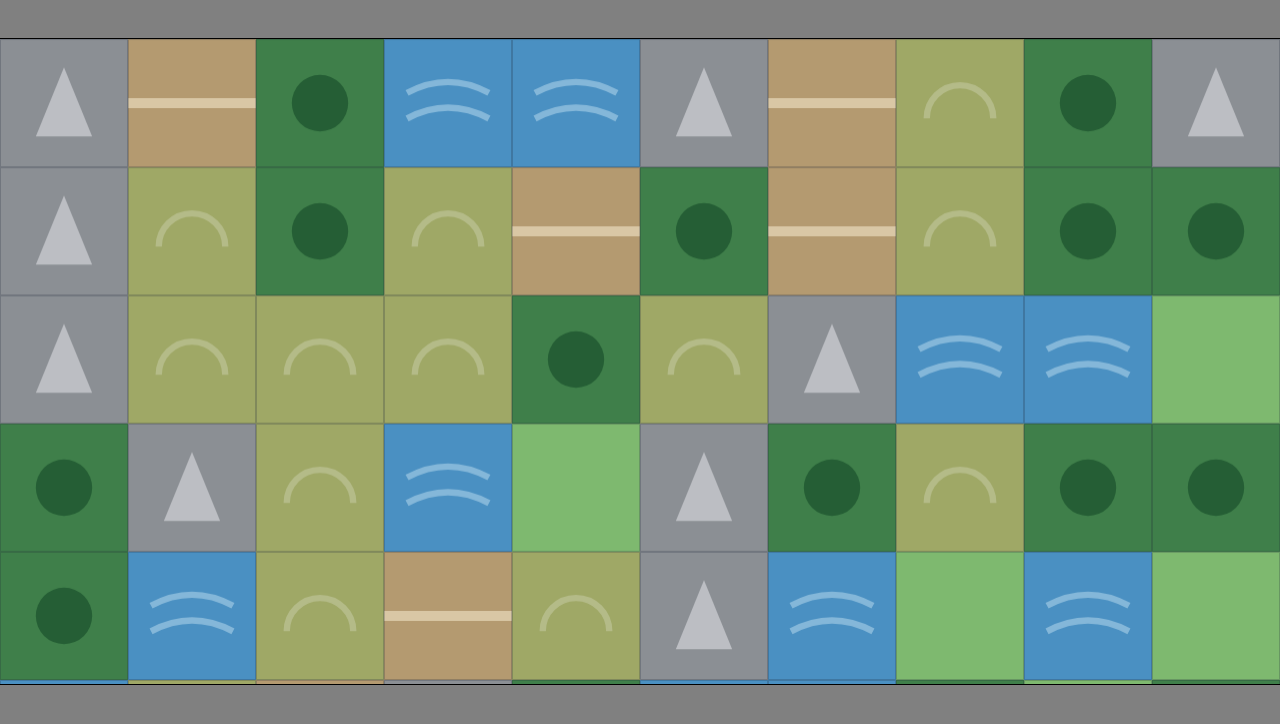
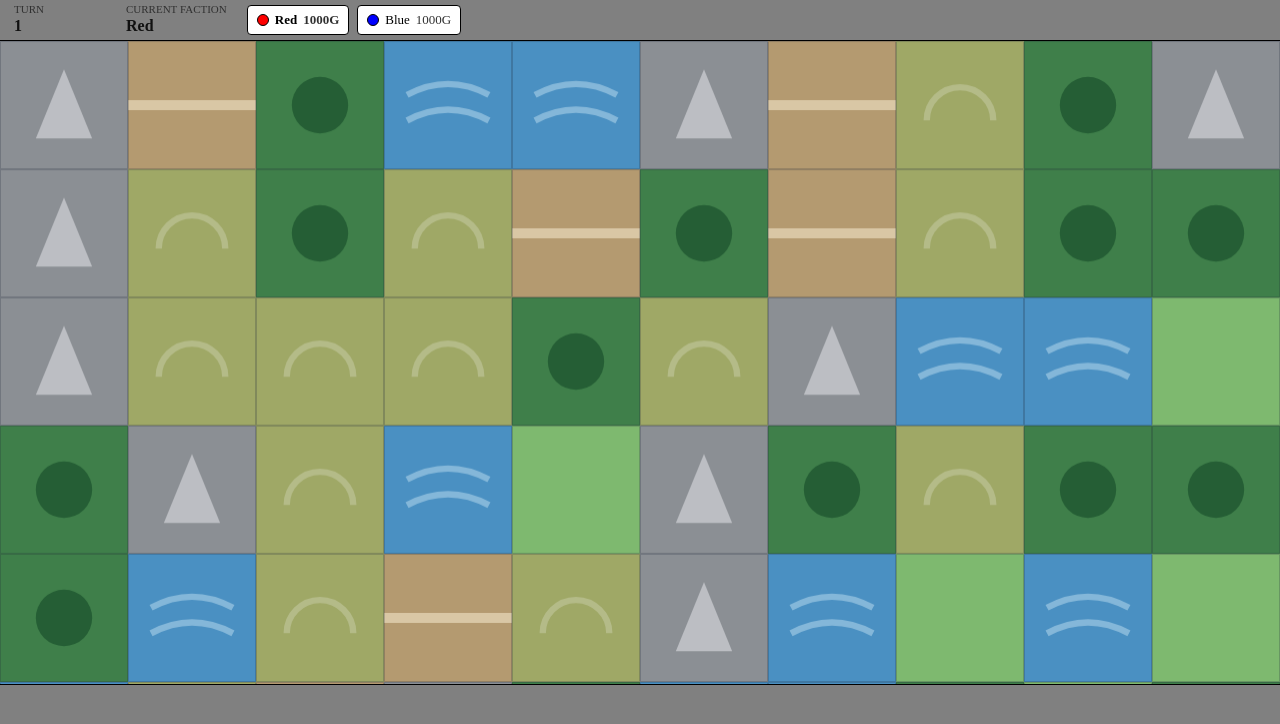
Before and after one commit to OOP-Types-rippers/strategy, a website built with Vite: page client/index.html in a window 1280 px wide. Built offline with nearby package versions, Linux system fonts and the light colour scheme.

Commit message:
Implement status renderer (#69)
* fix: uses function that calculates distance to the tile

* Implement status renderer

* fixed: unnecessary, following the class names conventions: status-rendered-metric, styles added

```diff
--- a/client/main.css
+++ b/client/main.css
@@ -22,9 +22,70 @@ main {
 }
 
 #status {
+  display: flex;
+  align-items: center;
+  gap: 20px;
+  overflow-x: auto;
+  padding: 6px 14px;
   width: 100%;
   height: 48px;
   border-bottom: 1px solid black;
+  white-space: nowrap;
+}
+
+.status-rendered-metric {
+  display: flex;
+  flex-direction: column;
+  gap: 2px;
+  min-width: 92px;
+}
+
+.status-rendered-label {
+  color: #303030;
+  font-size: 11px;
+  line-height: 1;
+  text-transform: uppercase;
+}
+
+.status-rendered-value {
+  color: #111111;
+  font-size: 16px;
+  line-height: 1.15;
+}
+
+.status-rendered-factions {
+  display: flex;
+  align-items: center;
+  gap: 8px;
+  min-width: 0;
+}
+
+.status-rendered-faction {
+  display: flex;
+  align-items: center;
+  gap: 6px;
+  height: 30px;
+  padding: 0 9px;
+  border: 1px solid black;
+  border-radius: 4px;
+  background-color: white;
+  font-size: 13px;
+}
+
+.status-rendered-faction-active {
+  font-weight: bold;
+}
+
+.status-rendered-swatch {
+  width: 12px;
+  height: 12px;
+  flex: 0 0 auto;
+  border: 1px solid black;
+  border-radius: 50%;
+}
+
+.status-rendered-money {
+  color: #303030;
 }
 
 #map {
--- a/client/src/renderers/ui/StatusRenderer.ts
+++ b/client/src/renderers/ui/StatusRenderer.ts
@@ -1,12 +1,81 @@
 import { IGameState } from "../../../../src/types/IGameState";
 import { IRenderer } from "../../../../src/types/IRenderer";
+import { IFactionState } from "../../../../src/types/IFaction";
 
 export class StatusRenderer implements IRenderer {
+  private turnValue: HTMLElement;
+  private currentFactionValue: HTMLElement;
+  private factionsList: HTMLElement;
+
   constructor(
-    private element: HTMLElement
-  ) { /* TODO */ }
+    private element: HTMLElement,
+  ) {
+    const turnBlock = this.createMetricBlock("Turn");
+    this.turnValue = turnBlock.value;
 
-  public render(state: IGameState) {
-    // TODO
+    const currentFactionBlock = this.createMetricBlock("Current faction");
+    this.currentFactionValue = currentFactionBlock.value;
+
+    this.factionsList = document.createElement("div");
+    this.factionsList.className = "status-rendered-factions";
+
+    this.element.replaceChildren(
+      turnBlock.root,
+      currentFactionBlock.root,
+      this.factionsList,
+    );
+  }
+
+  public render(state: IGameState): void {
+    this.turnValue.textContent = String(state.turn);
+    this.currentFactionValue.textContent = state.currentFaction;
+
+    const factionElements = state.factions.map((faction) =>
+      this.createFactionElement(faction, faction.name === state.currentFaction),
+    );
+
+    this.factionsList.replaceChildren(...factionElements);
+  }
+
+  private createMetricBlock(labelText: string): { root: HTMLElement; value: HTMLElement } {
+    const root = document.createElement("div");
+    root.className = "status-rendered-metric";
+
+    const label = document.createElement("span");
+    label.className = "status-rendered-label";
+    label.textContent = labelText;
+
+    const value = document.createElement("strong");
+    value.className = "status-rendered-value";
+
+    root.replaceChildren(label, value);
+
+    return { root, value };
+  }
+
+  private createFactionElement(faction: IFactionState, isActive: boolean): HTMLElement {
+    const item = document.createElement("div");
+    item.className = "status-rendered-faction";
+    if (isActive) item.classList.add("status-rendered-faction-active");
+
+    const swatch = document.createElement("span");
+    swatch.className = "status-rendered-swatch";
+    swatch.style.backgroundColor = this.toHexColor(faction.color);
+
+    const name = document.createElement("span");
+    name.className = "status-rendered-faction-name";
+    name.textContent = faction.name;
+
+    const money = document.createElement("span");
+    money.className = "status-rendered-money";
+    money.textContent = `${faction.money}G`;
+
+    item.replaceChildren(swatch, name, money);
+
+    return item;
+  }
+
+  private toHexColor(color: number): string {
+    return `#${color.toString(16).padStart(6, "0").slice(-6)}`;
   }
 }
```
Also changed, not shown: 1 other file.
